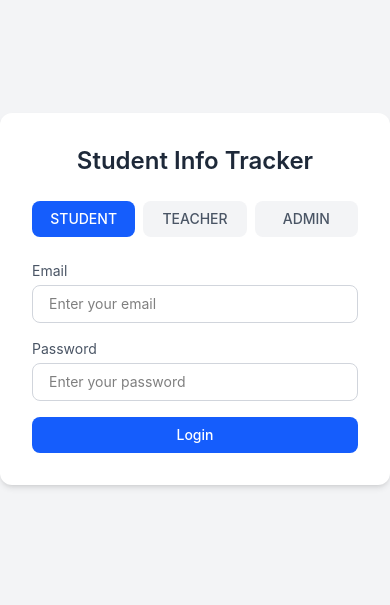
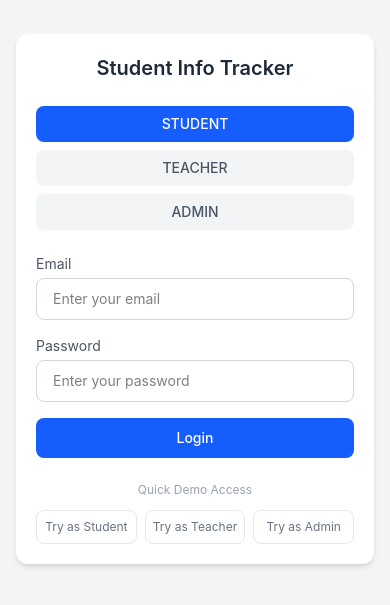
Before and after one commit to Shivraj-Joshi/student-info-tracker, a React app in the folder frontend/: page /login in a window 390 px wide. Shown: the part 123-728 px from the top of the page. Built offline with nearby package versions, Linux system fonts and the light colour scheme; no server answers; the HTML template or start-up script is replaced by a standard one.

Commit message:
added demo access credentials

```diff
--- a/frontend/src/pages/Login.jsx
+++ b/frontend/src/pages/Login.jsx
@@ -42,19 +42,19 @@ const Login = () => {
   };
 
   return (
-    <div className="min-h-screen bg-gray-100 flex items-center justify-center">
-      <div className="bg-white p-8 rounded-xl shadow-md w-full max-w-md">
-        <h1 className="text-2xl font-semibold text-gray-800 mb-6 text-center">
+    <div className="min-h-screen bg-gray-100 flex items-center justify-center  px-4 sm:px-6 lg:px-8 py-6">
+      <div className="bg-white p-5 sm:p-6 md:p-8 rounded-xl shadow-md w-full max-w-md">
+        <h1 className="text-xl  sm:text-2xl font-semibold text-gray-800 mb-6 text-center">
           Student Info Tracker
         </h1>
 
         {/* Role selector */}
-        <div className="flex gap-2 mb-6">
+        <div className="flex flex-col sm:flex-row gap-2 mb-6">
           {["STUDENT", "TEACHER", "ADMIN"].map((r) => (
             <button
               key={r}
               onClick={() => setRole(r)}
-              className={`flex-1 py-2 rounded-lg text-sm font-medium transition-colors cursor-pointer ${
+              className={`flex-1 py-2 sm:py-3 rounded-lg text-sm font-medium transition-colors cursor-pointer ${
                 role === r
                   ? "bg-blue-600 text-white"
                   : "bg-gray-100 text-gray-600 hover:bg-gray-200"
@@ -72,7 +72,7 @@ const Login = () => {
               type="email"
               value={email}
               onChange={(e) => setEmail(e.target.value)}
-              className="w-full border border-gray-300 rounded-lg px-4 py-2 text-sm focus:outline-none focus:ring-2 focus:ring-blue-500"
+              className="w-full border border-gray-300 rounded-lg px-4 py-2.5 text-sm focus:outline-none focus:ring-2 focus:ring-blue-500"
               placeholder="Enter your email"
               required
             />
@@ -84,22 +84,65 @@ const Login = () => {
               type="password"
               value={password}
               onChange={(e) => setPassword(e.target.value)}
-              className="w-full border border-gray-300 rounded-lg px-4 py-2 text-sm focus:outline-none focus:ring-2 focus:ring-blue-500"
+              className="w-full border border-gray-300 rounded-lg px-4 py-2.5 text-sm focus:outline-none focus:ring-2 focus:ring-blue-500"
               placeholder="Enter your password"
               required
             />
           </div>
 
-          {error && <p className="text-red-500 text-sm">{error}</p>}
+          {error && (
+            <p className="text-red-500 text-sm wrap-break-word ">{error}</p>
+          )}
 
           <button
             type="submit"
             disabled={loading}
-            className="w-full bg-blue-600 text-white py-2 rounded-lg text-sm font-medium hover:bg-blue-700 disabled:opacity-50 transition-colors cursor-pointer"
+            className="w-full bg-blue-600 text-white py-2.5 rounded-lg text-sm font-medium hover:bg-blue-700 disabled:opacity-50 transition-colors cursor-pointer"
           >
             {loading ? "Logging in..." : "Login"}
           </button>
         </form>
+        {/* Demo credentials */}
+        <div className="mt-6">
+          <p className="text-xs text-gray-400 text-center mb-3">
+            Quick Demo Access
+          </p>
+          <div className="flex gap-2">
+            {[
+              {
+                role: "STUDENT",
+                email: "john@student.com",
+                password: "student123",
+                label: "Try as Student",
+              },
+              {
+                role: "TEACHER",
+                email: "john@school.com",
+                password: "teacher123",
+                label: "Try as Teacher",
+              },
+              {
+                role: "ADMIN",
+                email: "admin@school.com",
+                password: "admin123",
+                label: "Try as Admin",
+              },
+            ].map((demo) => (
+              <button
+                key={demo.role}
+                type="button"
+                onClick={() => {
+                  setRole(demo.role);
+                  setEmail(demo.email);
+                  setPassword(demo.password);
+                }}
+                className="flex-1 py-2 border border-gray-200 rounded-lg text-xs text-gray-500 hover:bg-gray-50 transition-colors cursor-pointer"
+              >
+                {demo.label}
+              </button>
+            ))}
+          </div>
+        </div>
       </div>
     </div>
   );
```
Also changed, not shown: frontend/src/pages/AdminDasboard.jsx (+85 -32 lines), 1 other file (tests, documents, lock files or other folders).
